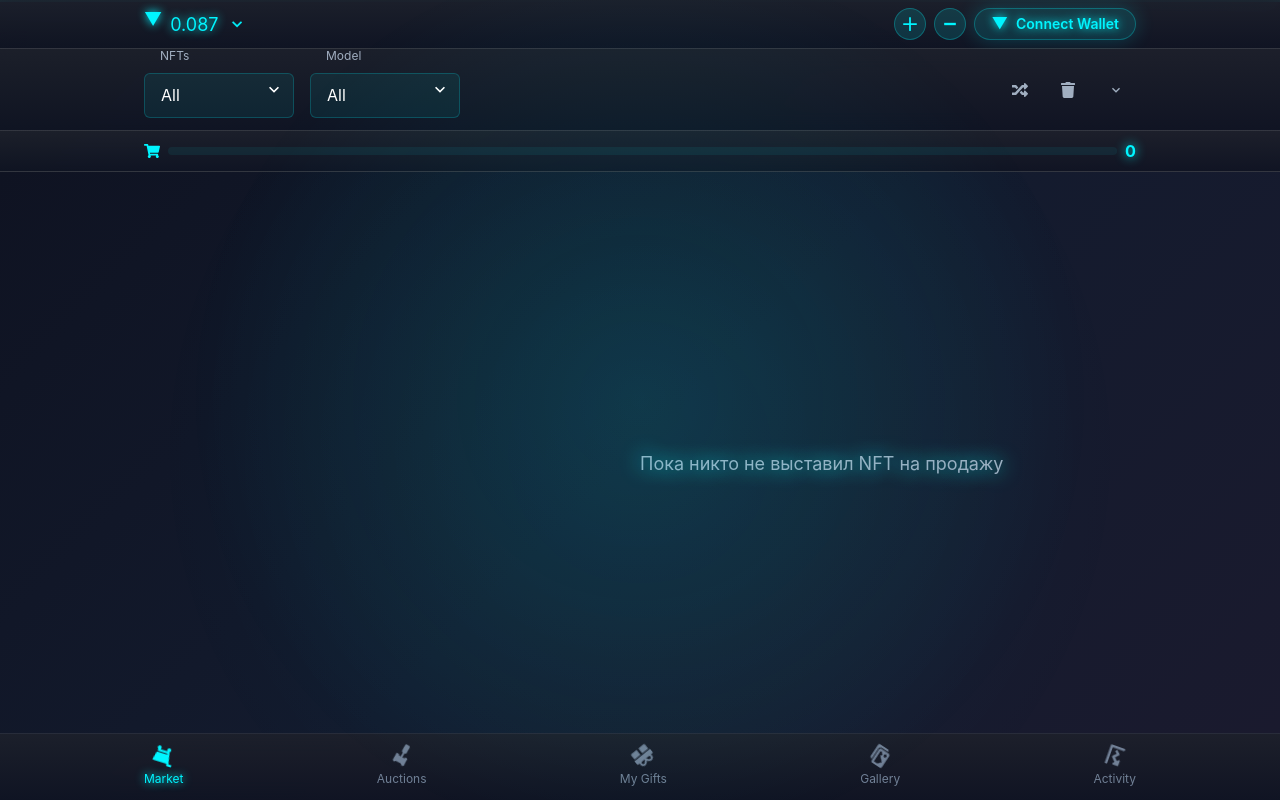
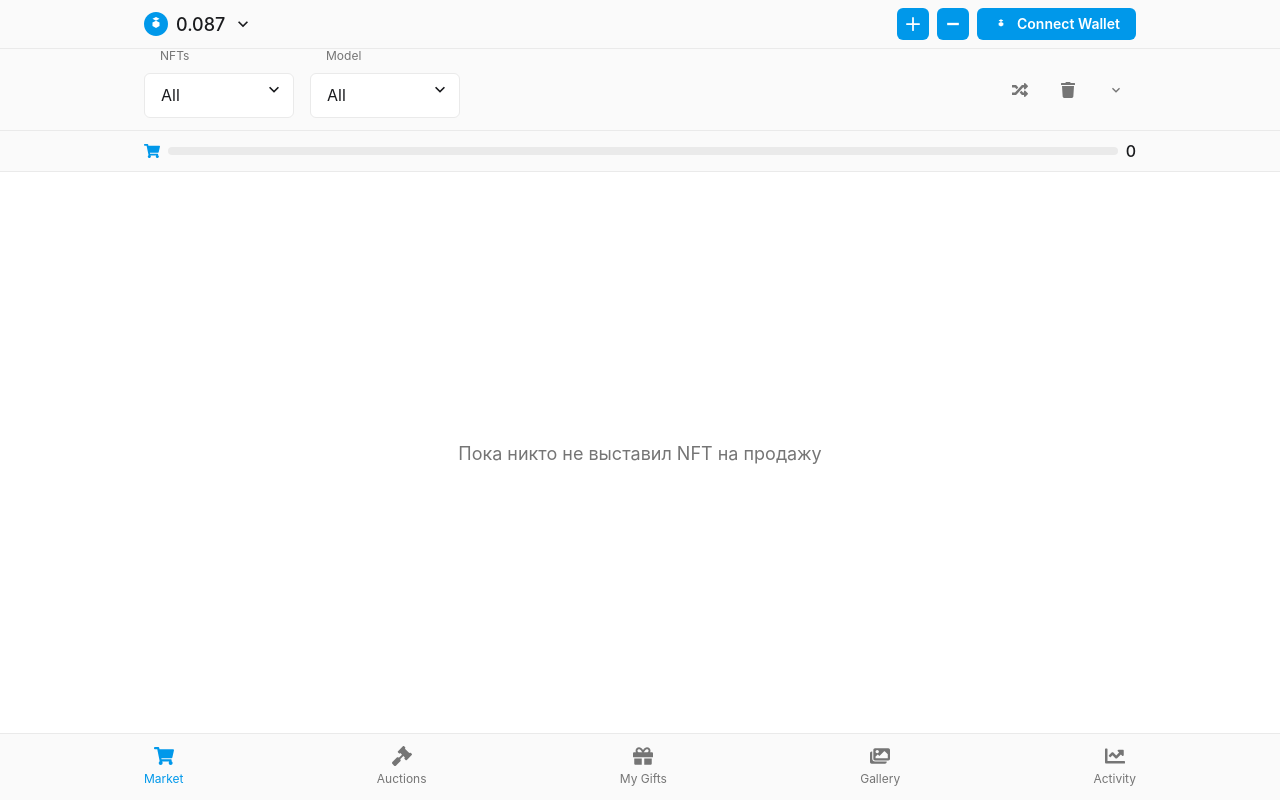
Before and after one commit to useriiefokrjkgjrkgkgkjkg/telegram-nft-marketplace, a Next.js app: page / in a window 1280 px wide. Built offline with nearby package versions, Linux system fonts and the light colour scheme.

Commit message:
Update design to elegant black and white style with TON logo

```diff
--- a/app/page.tsx
+++ b/app/page.tsx
@@ -10,60 +10,52 @@ import {
   IconButton,
   Flex,
   SimpleGrid,
-  useColorModeValue,
-  Badge,
+  Image,
   VStack,
   Icon,
   Progress,
 } from '@chakra-ui/react';
-import { keyframes } from '@emotion/react';
 import { AddIcon, MinusIcon, ChevronDownIcon } from '@chakra-ui/icons';
 import { FaShoppingCart, FaGavel, FaGift, FaImages, FaChartLine, FaRandom, FaTrash } from 'react-icons/fa';
 import { useState, useEffect } from 'react';
+import { keyframes } from '@emotion/react';
 
-const pulseAnimation = keyframes`
-  0% { transform: scale(1); }
-  50% { transform: scale(1.05); }
-  100% { transform: scale(1); }
+const fadeInAnimation = keyframes`
+  from { opacity: 0; }
+  to { opacity: 1; }
 `;
 
-const glowAnimation = keyframes`
-  0% { box-shadow: 0 0 5px #9F7AEA; }
-  50% { box-shadow: 0 0 20px #9F7AEA; }
-  100% { box-shadow: 0 0 5px #9F7AEA; }
-`;
+const TonLogo = () => (
+  <svg width="24" height="24" viewBox="0 0 50 50" fill="none">
+    <path d="M25 50C38.8071 50 50 38.8071 50 25C50 11.1929 38.8071 0 25 0C11.1929 0 0 11.1929 0 25C0 38.8071 11.1929 50 25 50Z" fill="#0098EA"/>
+    <path d="M17.6612 14.3137L24.9996 10.2539L32.338 14.3137L24.9996 18.3735L17.6612 14.3137Z" fill="white"/>
+    <path d="M17.6612 21.9706V29.0294L24.9996 33.0892V18.3735L17.6612 21.9706Z" fill="white"/>
+    <path d="M32.338 21.9706V29.0294L24.9996 33.0892V18.3735L32.338 21.9706Z" fill="white"/>
+  </svg>
+);
 
-const floatAnimation = keyframes`
-  0% { transform: translateY(0); }
-  50% { transform: translateY(-10px); }
-  100% { transform: translateY(0); }
-`;
-
-const fadeInAnimation = keyframes`
-  from { opacity: 0; transform: translateY(20px); }
-  to { opacity: 1; transform: translateY(0); }
-`;
-
-const rotateAnimation = keyframes`
-  from { transform: rotate(0deg); }
-  to { transform: rotate(360deg); }
-`;
-
-const shimmerAnimation = keyframes`
-  0% { background-position: -1000px 0; }
-  100% { background-position: 1000px 0; }
-`;
+const SmallTonLogo = () => (
+  <svg width="16" height="16" viewBox="0 0 50 50" fill="none">
+    <path d="M25 50C38.8071 50 50 38.8071 50 25C50 11.1929 38.8071 0 25 0C11.1929 0 0 11.1929 0 25C0 38.8071 11.1929 50 25 50Z" fill="#0098EA"/>
+    <path d="M17.6612 14.3137L24.9996 10.2539L32.338 14.3137L24.9996 18.3735L17.6612 14.3137Z" fill="white"/>
+    <path d="M17.6612 21.9706V29.0294L24.9996 33.0892V18.3735L17.6612 21.9706Z" fill="white"/>
+    <path d="M32.338 21.9706V29.0294L24.9996 33.0892V18.3735L32.338 21.9706Z" fill="white"/>
+  </svg>
+);
 
 export default function Home() {
   const [balance] = useState('0.087');
 
-  // Новые градиенты и цвета
-  const gradientBg = 'linear-gradient(135deg, #0F1322 0%, #131B2E 50%, #1A1A2E 100%)';
-  const panelBg = 'linear-gradient(to bottom, rgba(29, 32, 43, 0.95), rgba(16, 20, 35, 0.95))';
-  const neonBlue = '#00F5FF';
-  const neonPink = '#FF10F0';
-  const accentColor = neonBlue;
-  const hoverAccentColor = neonPink;
+  // Элегантная черно-белая цветовая схема
+  const colors = {
+    bg: '#FFFFFF',
+    panel: '#FAFAFA',
+    accent: '#0098EA', // Цвет TON
+    text: '#1A1B1E',
+    border: '#EAEAEA',
+    muted: '#757575',
+    hover: '#F5F5F5'
+  };
 
   // Устанавливаем высоту для мини-приложения Telegram
   useEffect(() => {
@@ -78,7 +70,7 @@ export default function Home() {
 
   return (
     <Box
-      bg={gradientBg}
+      bg={colors.bg}
       height="100vh"
       maxHeight="100vh"
       overflow="hidden"
@@ -89,59 +81,29 @@ export default function Home() {
       left={0}
       right={0}
       bottom={0}
-      sx={{
-        '&::before': {
-          content: '""',
-          position: 'absolute',
-          top: 0,
-          left: 0,
-          right: 0,
-          height: '2px',
-          background: `linear-gradient(90deg, transparent, ${neonBlue}, transparent)`,
-          animation: `${shimmerAnimation} 3s infinite linear`
-        },
-        '&::after': {
-          content: '""',
-          position: 'absolute',
-          top: 0,
-          left: 0,
-          right: 0,
-          bottom: 0,
-          background: 'radial-gradient(circle at 50% 50%, rgba(0, 245, 255, 0.1) 0%, transparent 60%)',
-          pointerEvents: 'none'
-        }
-      }}
     >
       {/* Верхняя панель */}
       <Box
         borderBottom="1px solid"
-        borderColor="rgba(255, 255, 255, 0.1)"
-        bgImage={panelBg}
-        backdropFilter="blur(10px)"
-        animation={`${fadeInAnimation} 0.5s ease-out`}
+        borderColor={colors.border}
+        bg={colors.panel}
       >
         <Container maxW="container.lg" py={2}>
           <HStack spacing={4} justify="space-between">
             <HStack spacing={2}
               cursor="pointer"
-              _hover={{ transform: 'scale(1.05)' }}
+              _hover={{ opacity: 0.8 }}
               transition="all 0.2s"
             >
+              <TonLogo />
               <Text
                 fontSize="lg"
-                color={accentColor}
-                animation={`${floatAnimation} 2s ease-in-out infinite`}
-                textShadow={`0 0 10px ${accentColor}`}
-              >▼</Text>
-              <Text
-                fontSize="lg"
-                color={accentColor}
-                textShadow={`0 0 10px ${accentColor}`}
+                color={colors.text}
+                fontWeight="500"
               >{balance}</Text>
               <ChevronDownIcon
                 boxSize={5}
-                color={accentColor}
-                animation={`${pulseAnimation} 2s infinite`}
+                color={colors.text}
               />
             </HStack>
             <HStack spacing={2}>
@@ -149,16 +111,11 @@ export default function Home() {
                 aria-label="Add balance"
                 icon={<AddIcon />}
                 size="sm"
-                bg={`${accentColor}22`}
-                color={accentColor}
-                borderRadius="full"
-                border="1px solid"
-                borderColor={`${accentColor}44`}
+                bg={colors.accent}
+                color="white"
+                borderRadius="md"
                 _hover={{
-                  bg: `${hoverAccentColor}33`,
-                  color: hoverAccentColor,
-                  transform: 'scale(1.1)',
-                  borderColor: `${hoverAccentColor}66`
+                  opacity: 0.9
                 }}
                 transition="all 0.2s"
               />
@@ -166,37 +123,25 @@ export default function Home() {
                 aria-label="Subtract balance"
                 icon={<MinusIcon />}
                 size="sm"
-                bg={`${accentColor}22`}
-                color={accentColor}
-                borderRadius="full"
-                border="1px solid"
-                borderColor={`${accentColor}44`}
+                bg={colors.accent}
+                color="white"
+                borderRadius="md"
                 _hover={{
-                  bg: `${hoverAccentColor}33`,
-                  color: hoverAccentColor,
-                  transform: 'scale(1.1)',
-                  borderColor: `${hoverAccentColor}66`
+                  opacity: 0.9
                 }}
                 transition="all 0.2s"
               />
               <Button
-                bg={`${accentColor}22`}
-                color={accentColor}
+                bg={colors.accent}
+                color="white"
                 size="sm"
-                border="1px solid"
-                borderColor={`${accentColor}44`}
                 _hover={{
-                  bg: `${hoverAccentColor}33`,
-                  color: hoverAccentColor,
-                  transform: 'scale(1.02)',
-                  borderColor: `${hoverAccentColor}66`
+                  opacity: 0.9
                 }}
                 transition="all 0.2s"
-                borderRadius="full"
+                borderRadius="md"
                 px={4}
-                leftIcon={<Text as="span" fontSize="md">▼</Text>}
-                textShadow={`0 0 10px ${accentColor}`}
-                boxShadow={`0 0 20px ${accentColor}33`}
+                leftIcon={<SmallTonLogo />}
               >
                 Connect Wallet
               </Button>
@@ -208,57 +153,47 @@ export default function Home() {
       {/* Фильтры */}
       <Box
         borderBottom="1px solid"
-        borderColor="rgba(255, 255, 255, 0.1)"
-        bgImage={panelBg}
-        backdropFilter="blur(10px)"
-        animation={`${fadeInAnimation} 0.5s ease-out 0.2s`}
-        opacity="0"
-        sx={{ animationFillMode: 'forwards' }}
+        borderColor={colors.border}
+        bg={colors.panel}
       >
         <Container maxW="container.lg" py={3}>
           <HStack spacing={4} justify="space-between">
             <HStack spacing={4}>
               <Box position="relative" w="150px">
-                <Text position="absolute" top="-3.5" left="4" fontSize="xs" color="gray.400">
+                <Text position="absolute" top="-3.5" left="4" fontSize="xs" color={colors.muted}>
                   NFTs
                 </Text>
                 <Select
                   variant="filled"
-                  bg={`${accentColor}11`}
+                  bg="white"
                   border="1px solid"
-                  borderColor={`${accentColor}33`}
+                  borderColor={colors.border}
                   h="45px"
                   pt="3"
-                  color="white"
+                  color={colors.text}
                   icon={<ChevronDownIcon />}
                   defaultValue="all"
-                  _hover={{
-                    bg: `${accentColor}22`,
-                    borderColor: `${accentColor}66`
-                  }}
+                  _hover={{ borderColor: colors.accent }}
                   transition="all 0.2s"
                 >
                   <option value="all">All</option>
                 </Select>
               </Box>
               <Box position="relative" w="150px">
-                <Text position="absolute" top="-3.5" left="4" fontSize="xs" color="gray.400">
+                <Text position="absolute" top="-3.5" left="4" fontSize="xs" color={colors.muted}>
                   Model
                 </Text>
                 <Select
                   variant="filled"
-                  bg={`${accentColor}11`}
+                  bg="white"
                   border="1px solid"
-                  borderColor={`${accentColor}33`}
+                  borderColor={colors.border}
                   h="45px"
                   pt="3"
-                  color="white"
+                  color={colors.text}
                   icon={<ChevronDownIcon />}
                   defaultValue="all"
-                  _hover={{
-                    bg: `${accentColor}22`,
-                    borderColor: `${accentColor}66`
-                  }}
+                  _hover={{ borderColor: colors.accent }}
                   transition="all 0.2s"
                 >
                   <option value="all">All</option>
@@ -270,10 +205,10 @@ export default function Home() {
                 aria-label="Random"
                 icon={<Icon as={FaRandom} />}
                 variant="ghost"
-                color="gray.400"
+                color={colors.muted}
                 _hover={{
-                  color: accentColor,
-                  transform: 'scale(1.1)',
+                  color: colors.accent,
+                  bg: colors.hover
                 }}
                 transition="all 0.2s"
               />
@@ -281,10 +216,10 @@ export default function Home() {
                 aria-label="Delete"
                 icon={<Icon as={FaTrash} />}
                 variant="ghost"
-                color="gray.400"
+                color={colors.muted}
                 _hover={{
-                  color: accentColor,
-                  transform: 'scale(1.1)',
+                  color: colors.accent,
+                  bg: colors.hover
                 }}
                 transition="all 0.2s"
               />
@@ -292,10 +227,10 @@ export default function Home() {
                 aria-label="More"
                 icon={<ChevronDownIcon />}
                 variant="ghost"
-                color="gray.400"
+                color={colors.muted}
                 _hover={{
-                  color: accentColor,
-                  transform: 'scale(1.1)',
+                  color: colors.accent,
+                  bg: colors.hover
                 }}
                 transition="all 0.2s"
               />
@@ -307,23 +242,16 @@ export default function Home() {
       {/* Корзина с прогрессом */}
       <Box
         borderBottom="1px solid"
-        borderColor="rgba(255, 255, 255, 0.1)"
-        bgImage={panelBg}
-        backdropFilter="blur(10px)"
-        animation={`${fadeInAnimation} 0.5s ease-out 0.4s`}
-        opacity="0"
-        sx={{ animationFillMode: 'forwards' }}
+        borderColor={colors.border}
+        bg={colors.panel}
       >
         <Container maxW="container.lg" py={2}>
           <HStack>
             <Icon
               as={FaShoppingCart}
-              color={accentColor}
-              _hover={{
-                transform: 'scale(1.1) rotate(10deg)',
-                color: hoverAccentColor,
-              }}
-              transition="all 0.3s"
+              color={colors.accent}
+              _hover={{ opacity: 0.8 }}
+              transition="all 0.2s"
               cursor="pointer"
             />
             <Progress
@@ -331,21 +259,17 @@ export default function Home() {
               size="sm"
               flex="1"
               borderRadius="full"
-              bg={`${accentColor}11`}
+              bg={colors.border}
               sx={{
                 '& > div': {
-                  transition: 'all 0.3s',
-                  background: `linear-gradient(90deg, ${accentColor}, ${hoverAccentColor})`,
-                  backgroundSize: '200% 100%',
-                  animation: `${shimmerAnimation} 2s infinite linear`
+                  background: colors.accent,
+                  transition: 'all 0.3s'
                 }
               }}
             />
             <Text
-              color={accentColor}
-              fontWeight="bold"
-              animation={`${pulseAnimation} 2s infinite`}
-              textShadow={`0 0 10px ${accentColor}`}
+              color={colors.text}
+              fontWeight="500"
             >0</Text>
           </HStack>
         </Container>
@@ -355,23 +279,8 @@ export default function Home() {
       <Box
         flex="1"
         overflow="auto"
-        bgImage={gradientBg}
+        bg={colors.bg}
         position="relative"
-        animation={`${fadeInAnimation} 0.5s ease-out 0.6s`}
-        opacity="0"
-        sx={{
-          animationFillMode: 'forwards',
-          '&::after': {
-            content: '""',
-            position: 'absolute',
-            top: 0,
-            left: 0,
-            right: 0,
-            bottom: 0,
-            background: 'radial-gradient(circle at 50% 50%, rgba(0, 245, 255, 0.05) 0%, transparent 70%)',
-            pointerEvents: 'none'
-          }
-        }}
       >
         <Container maxW="container.lg" py={4}>
           <SimpleGrid columns={{ base: 2, md: 2 }} spacing={4}>
@@ -382,13 +291,9 @@ export default function Home() {
               left="50%"
               transform="translate(-50%, -50%)"
               textAlign="center"
-              color="gray.400"
-              animation={`${floatAnimation} 3s ease-in-out infinite`}
+              color={colors.muted}
             >
-              <Text
-                fontSize="lg"
-                textShadow={`0 0 20px ${accentColor}`}
-              >
+              <Text fontSize="lg">
                 Пока никто не выставил NFT на продажу
               </Text>
             </Box>
@@ -399,102 +304,68 @@ export default function Home() {
       {/* Нижняя навигация */}
       <Box
         borderTop="1px solid"
-        borderColor="rgba(255, 255, 255, 0.1)"
+        borderColor={colors.border}
         py={3}
-        bgImage={panelBg}
-        backdropFilter="blur(10px)"
-        animation={`${fadeInAnimation} 0.5s ease-out 0.8s`}
-        opacity="0"
-        sx={{ animationFillMode: 'forwards' }}
+        bg={colors.panel}
       >
         <Container maxW="container.lg">
           <HStack justify="space-between">
             <VStack
               spacing={1}
-              color={accentColor}
+              color={colors.accent}
               cursor="pointer"
-              _hover={{
-                transform: 'translateY(-2px) rotate(5deg)',
-                color: hoverAccentColor,
-              }}
-              transition="all 0.3s"
+              _hover={{ opacity: 0.8 }}
+              transition="all 0.2s"
             >
-              <Icon
-                as={FaShoppingCart}
-                boxSize={5}
-                animation={`${rotateAnimation} 10s linear infinite`}
-              />
-              <Text
-                fontSize="xs"
-                textShadow={`0 0 10px ${accentColor}`}
-              >Market</Text>
+              <Icon as={FaShoppingCart} boxSize={5} />
+              <Text fontSize="xs">Market</Text>
             </VStack>
             <VStack
               spacing={1}
-              color="gray.500"
+              color={colors.muted}
               cursor="pointer"
               _hover={{
-                color: hoverAccentColor,
-                transform: 'translateY(-2px) rotate(-5deg)'
+                color: colors.accent
               }}
-              transition="all 0.3s"
+              transition="all 0.2s"
             >
-              <Icon
-                as={FaGavel}
-                boxSize={5}
-                animation={`${rotateAnimation} 12s linear infinite`}
-              />
+              <Icon as={FaGavel} boxSize={5} />
               <Text fontSize="xs">Auctions</Text>
             </VStack>
             <VStack
               spacing={1}
-              color="gray.500"
+              color={colors.muted}
               cursor="pointer"
               _hover={{
-                color: hoverAccentColor,
-                transform: 'translateY(-2px) rotate(5deg)'
+                color: colors.accent
               }}
-              transition="all 0.3s"
+              transition="all 0.2s"
             >
-              <Icon
-                as={FaGift}
-                boxSize={5}
-                animation={`${rotateAnimation} 14s linear infinite`}
-              />
+              <Icon as={FaGift} boxSize={5} />
               <Text fontSize="xs">My Gifts</Text>
             </VStack>
             <VStack
               spacing={1}
-              color="gray.500"
+              color={colors.muted}
               cursor="pointer"
               _hover={{
-                color: hoverAccentColor,
-                transform: 'translateY(-2px) rotate(-5deg)'
+                color: colors.accent
               }}
-              transition="all 0.3s"
+              transition="all 0.2s"
             >
-              <Icon
-                as={FaImages}
-                boxSize={5}
-                animation={`${rotateAnimation} 16s linear infinite`}
-              />
+              <Icon as={FaImages} boxSize={5} />
               <Text fontSize="xs">Gallery</Text>
             </VStack>
             <VStack
               spacing={1}
-              color="gray.500"
+              color={colors.muted}
               cursor="pointer"
               _hover={{
-                color: hoverAccentColor,
-                transform: 'translateY(-2px) rotate(5deg)'
+                color: colors.accent
               }}
-              transition="all 0.3s"
+              transition="all 0.2s"
             >
-              <Icon
-                as={FaChartLine}
-                boxSize={5}
-                animation={`${rotateAnimation} 18s linear infinite`}
-              />
+              <Icon as={FaChartLine} boxSize={5} />
               <Text fontSize="xs">Activity</Text>
             </VStack>
           </HStack>
```
